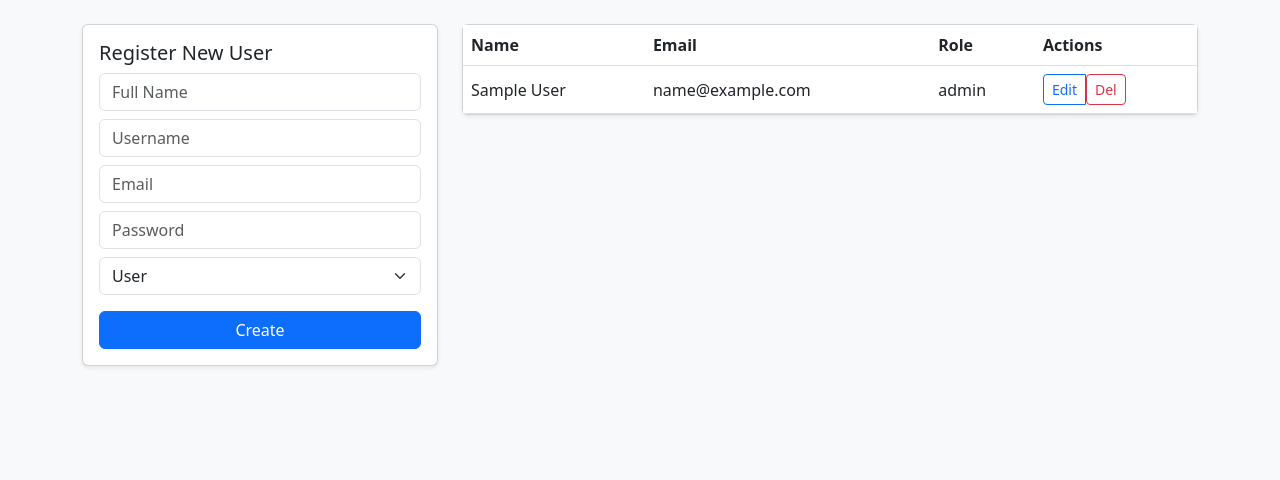
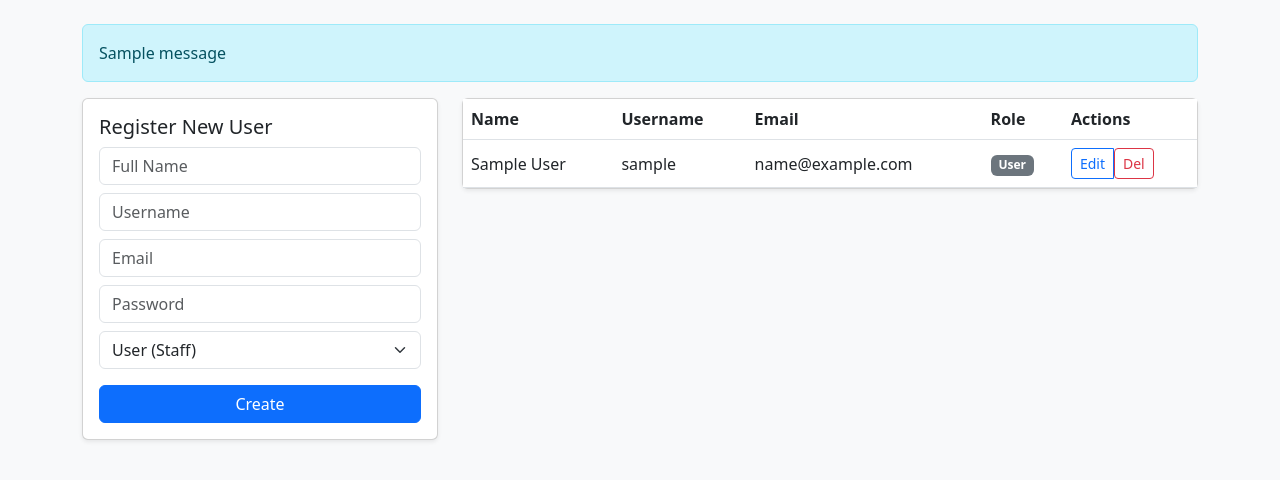
Before and after one commit to Fakhrul0029/Asset-Tracker-System-Together-, a Flask app: page /admin/users in a window 1280 px wide. Shown: the part 72-552 px from the top of the page. Run offline with Flask 3, Linux system fonts and the light colour scheme; the visitor is signed in with stand-in values (Sample User, id 1); one stand-in notice (Sample message) is shown; a database or web service that is not in the repository returns one stand-in record (values such as "Sample title"); some libraries are stand-ins or nearby versions.

Commit message:
Refactor HTML structure and update user roles

```diff
--- a/templates/manage_user.html
+++ b/templates/manage_user.html
@@ -6,15 +6,24 @@
 </head>
 <body class="bg-light">
     <nav class="navbar navbar-dark bg-dark p-3 mb-4">
-        <div class="container d-flex justify-content-between">
+        <DIV class="container d-flex justify-content-between">
             <span class="navbar-brand">User Management</span>
             <a href="/" class="btn btn-outline-light">Back</a>
-        </div>
+        </DIV>
     </nav>
-    <div class="container">
-        <div class="row">
-            <div class="col-md-4">
-                <div class="card p-3 shadow-sm">
+    <DIV class="container">
+
+        {% with messages = get_flashed_messages() %}
+          {% if messages %}
+            {% for message in messages %}
+              <DIV class="alert alert-info">{{ message }}</DIV>
+            {% endfor %}
+          {% endif %}
+        {% endwith %}
+
+        <DIV class="row">
+            <DIV class="col-md-4">
+                <DIV class="card p-3 shadow-sm">
                     <h5>Register New User</h5>
                     <form method="POST">
                         <input type="text" name="full_name" placeholder="Full Name" class="form-control mb-2" required>
@@ -22,38 +31,55 @@
                         <input type="email" name="email" placeholder="Email" class="form-control mb-2" required>
                         <input type="password" name="password" placeholder="Password" class="form-control mb-2" required>
                         <select name="role" class="form-select mb-3">
-                            <option value="User">User</option>
-                            <option value="Admin">Admin</option>
+                            <option value="User">User (Staff)</option>
+                            <option value="Admin">Administrator</option>
                         </select>
                         <button type="submit" class="btn btn-primary w-100">Create</button>
                     </form>
-                </div>
-            </div>
-            <div class="col-md-8">
-                <div class="card shadow-sm">
+                </DIV>
+            </DIV>
+            <DIV class="col-md-8">
+                <DIV class="card shadow-sm">
                     <table class="table align-middle mb-0">
-                        <thead><tr><th>Name</th><th>Email</th><th>Role</th><th>Actions</th></tr></thead>
+                        <thead>
+                            <tr>
+                                <th>Name</th>
+                                <th>Username</th>
+                                <th>Email</th>
+                                <th>Role</th>
+                                <th>Actions</th>
+                            </tr>
+                        </thead>
                         <tbody>
                             {% for u in users %}
                             <tr>
                                 <td>{{ u.full_name }}</td>
+                                <td>{{ u.username }}</td>
                                 <td>{{ u.email }}</td>
-                                <td>{{ u.role }}</td>
                                 <td>
-                                    <div class="btn-group">
+                                    {% if u.role == 'Admin' %}
+                                        <span class="badge bg-danger">Admin</span>
+                                    {% else %}
+                                        <span class="badge bg-secondary">User</span>
+                                    {% endif %}
+                                </td>
+                                <td>
+                                    <DIV class="btn-group">
                                         <a href="/admin/edit_user/{{ u.id }}" class="btn btn-sm btn-outline-primary">Edit</a>
+                                        {% if u.username != 'admin' %}
                                         <form action="/admin/delete_user/{{ u.id }}" method="POST" onsubmit="return confirm('Delete user?');">
                                             <button type="submit" class="btn btn-sm btn-outline-danger">Del</button>
                                         </form>
-                                    </div>
+                                        {% endif %}
+                                    </DIV>
                                 </td>
                             </tr>
                             {% endfor %}
                         </tbody>
                     </table>
-                </div>
-            </div>
-        </div>
-    </div>
+                </DIV>
+            </DIV>
+        </DIV>
+    </DIV>
 </body>
 </html>
```
